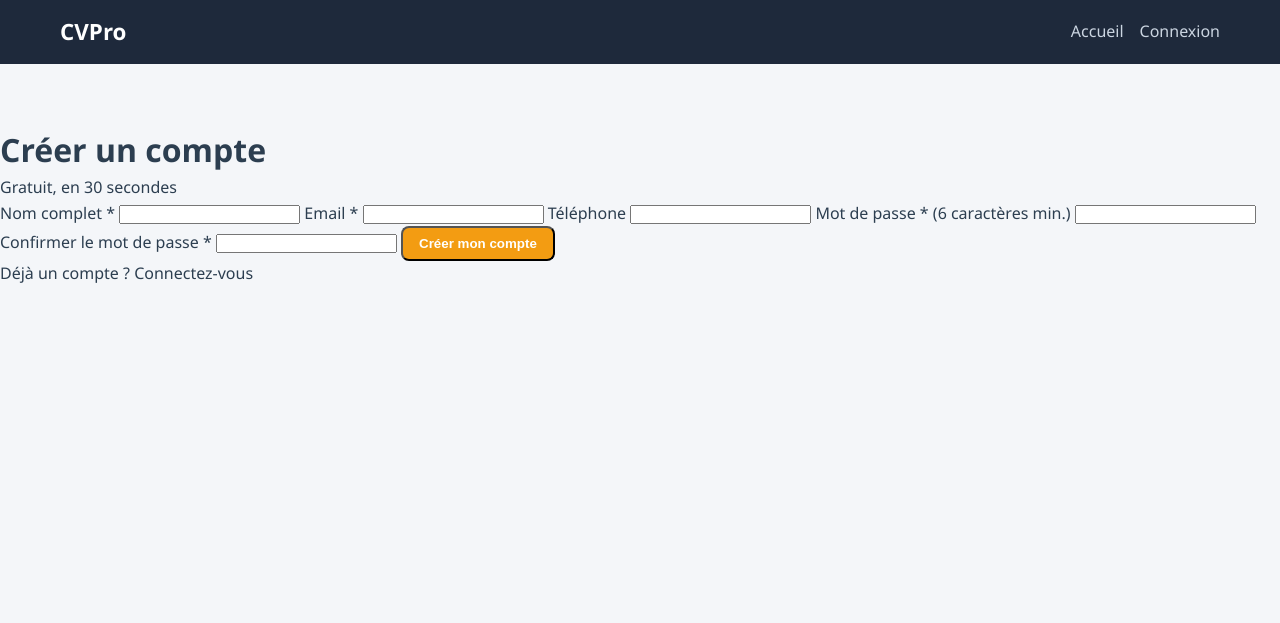
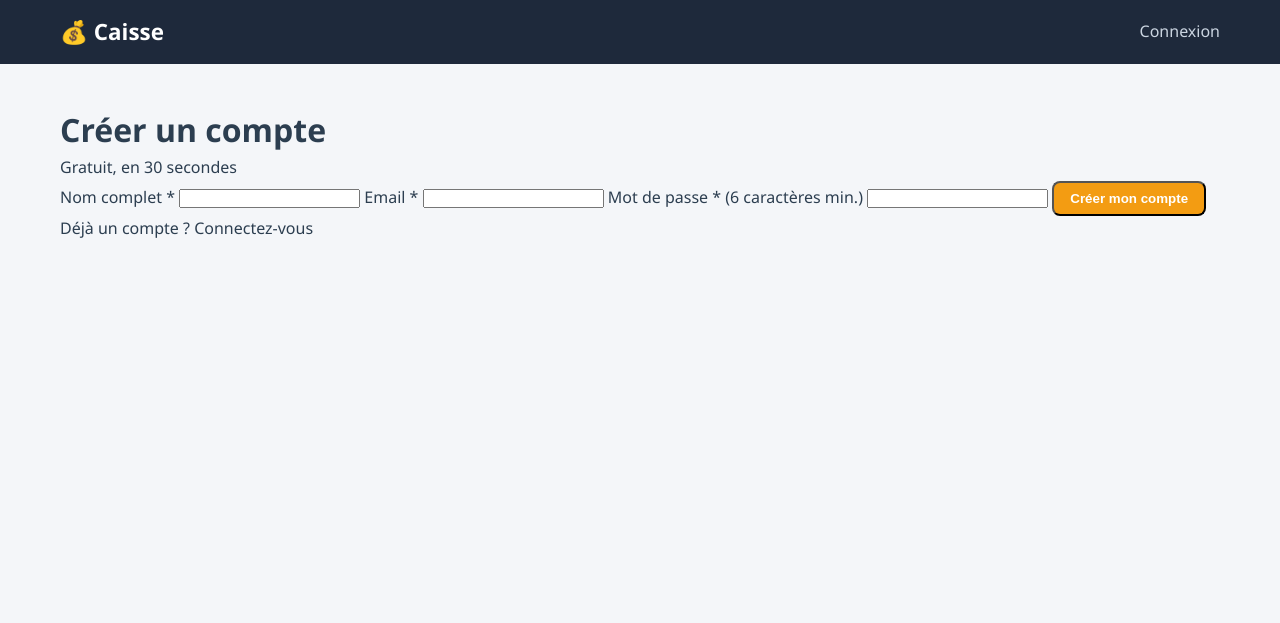
Before and after one commit to paluku/palbackend, a Flask app: page /register in a window 1280 px wide. Shown: the top 623 px of the page. Run offline with Flask 3, Linux system fonts and the light colour scheme.

Commit message:
Update register.html

```diff
--- a/templates/register.html
+++ b/templates/register.html
@@ -3,31 +3,31 @@
 <head>
 <meta charset="utf-8"/>
 <meta name="viewport" content="width=device-width, initial-scale=1"/>
-<title>Inscription — CVPro</title>
+<title>Inscription — Caisse</title>
 <link rel="stylesheet" href="{{ url_for('static', filename='css/style.css') }}"/>
 </head>
 <body>
 
 <header class="topbar">
   <div class="wrap">
-    <a href="/" class="logo">CV<span>Pro</span></a>
+    <a href="/" class="logo">💰 Caisse</a>
     <nav class="menu">
-      <a href="/">Accueil</a>
       <a href="/login">Connexion</a>
     </nav>
   </div>
 </header>
 
-<main class="contenu" style="padding: 60px 0;">
-  <div class="form-auth">
-    <h1>Créer un compte</h1>
-    <p class="sous-titre">Gratuit, en 30 secondes</p>
-
+<main class="contenu">
+  <div class="wrap">
     {% with messages = get_flashed_messages(with_categories=true) %}
       {% for cat, msg in messages %}
         <div class="flash flash-{{ cat }}">{{ msg }}</div>
       {% endfor %}
     {% endwith %}
+
+    <div class="form-auth">
+      <h1>Créer un compte</h1>
+      <p class="sous-titre">Gratuit, en 30 secondes</p>
 
       <form method="post" class="formulaire">
         <label>Nom complet *
@@ -36,16 +36,9 @@
         <label>Email *
           <input type="email" name="email" value="{{ email or '' }}" required/>
         </label>
-      <label>Téléphone
-        <input type="tel" name="telephone" value="{{ telephone or '' }}"/>
-      </label>
         <label>Mot de passe * (6 caractères min.)
           <input type="password" name="password" minlength="6" required/>
         </label>
-      <label>Confirmer le mot de passe *
-        <input type="password" name="password2" minlength="6" required/>
-      </label>
-
         <button type="submit" class="btn-or btn-grand">Créer mon compte</button>
       </form>
 
@@ -53,6 +46,7 @@
         Déjà un compte ? <a href="/login">Connectez-vous</a>
       </p>
     </div>
+  </div>
 </main>
 
 </body>
```
Lines whose indentation alone changed are shown as unchanged.
